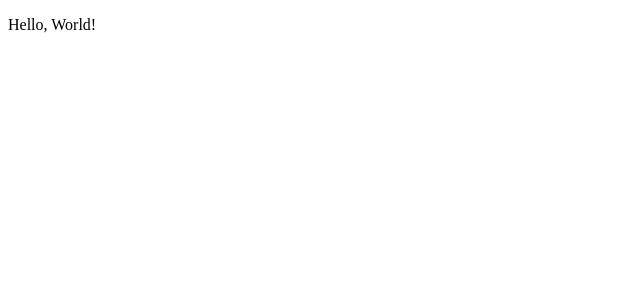
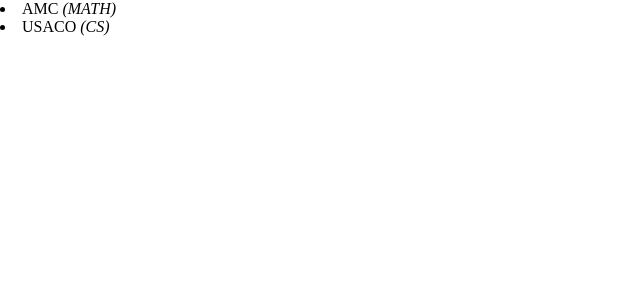
Before and after one commit to tahmid-23/TGCSCompetitionFrontend, a React (Create React App) app: page / in a window 1280 px wide. Shown: the top 300 px of the page, without its empty margins (0-640 px from the left). Built offline with nearby package versions, Linux system fonts and the light colour scheme.

Commit message:
add some react sample code

```diff
--- a/src/App.tsx
+++ /dev/null
@@ -1,9 +0,0 @@
-const App = () => {
-  return (
-    <div>
-      <p>Hello, World!</p>
-    </div>
-  );
-};
-
-export default App;
--- /dev/null
+++ b/src/components/App/App.tsx
@@ -0,0 +1,13 @@
+import BulletedList from '../BulletedList/BulletedList';
+import Experience, { ExperienceCategory } from '../Experience/Experience';
+
+const App = () => {
+  return (
+    <BulletedList>
+      <Experience name="AMC" category={ExperienceCategory.MATH} />
+      <Experience name="USACO" category={ExperienceCategory.CS} />
+    </BulletedList>
+  );
+};
+
+export default App;
--- /dev/null
+++ b/src/components/BulletedList/BulletedList.tsx
@@ -0,0 +1,13 @@
+import { Children, PropsWithChildren } from 'react';
+
+const BulletedList: React.FC<PropsWithChildren> = ({ children }) => {
+  return (
+    <div>
+      {Children.map(children, (child) => {
+        return <li>{child}</li>;
+      })}
+    </div>
+  );
+};
+
+export default BulletedList;
--- /dev/null
+++ b/src/components/Experience/Experience.tsx
@@ -0,0 +1,19 @@
+export enum ExperienceCategory {
+  MATH,
+  CS
+}
+
+interface ExperienceProps {
+  name: string;
+  category: ExperienceCategory;
+}
+
+const Experience: React.FC<ExperienceProps> = ({ name, category }) => {
+  return (
+    <>
+      {name} <i>({ExperienceCategory[category]})</i>
+    </>
+  );
+};
+
+export default Experience;
--- /dev/null
+++ b/src/index.css
@@ -0,0 +1,3 @@
+body {
+    margin: 0;
+}
--- a/src/index.tsx
+++ b/src/index.tsx
@@ -1,6 +1,7 @@
 import React from 'react';
 import ReactDOM from 'react-dom/client';
-import App from './App';
+import App from './components/App/App';
+import './index.css';
 
 const root = ReactDOM.createRoot(
   document.getElementById('root') as HTMLElement
```
Also changed, not shown: 1 other file (tests, documents, lock files or other folders).
